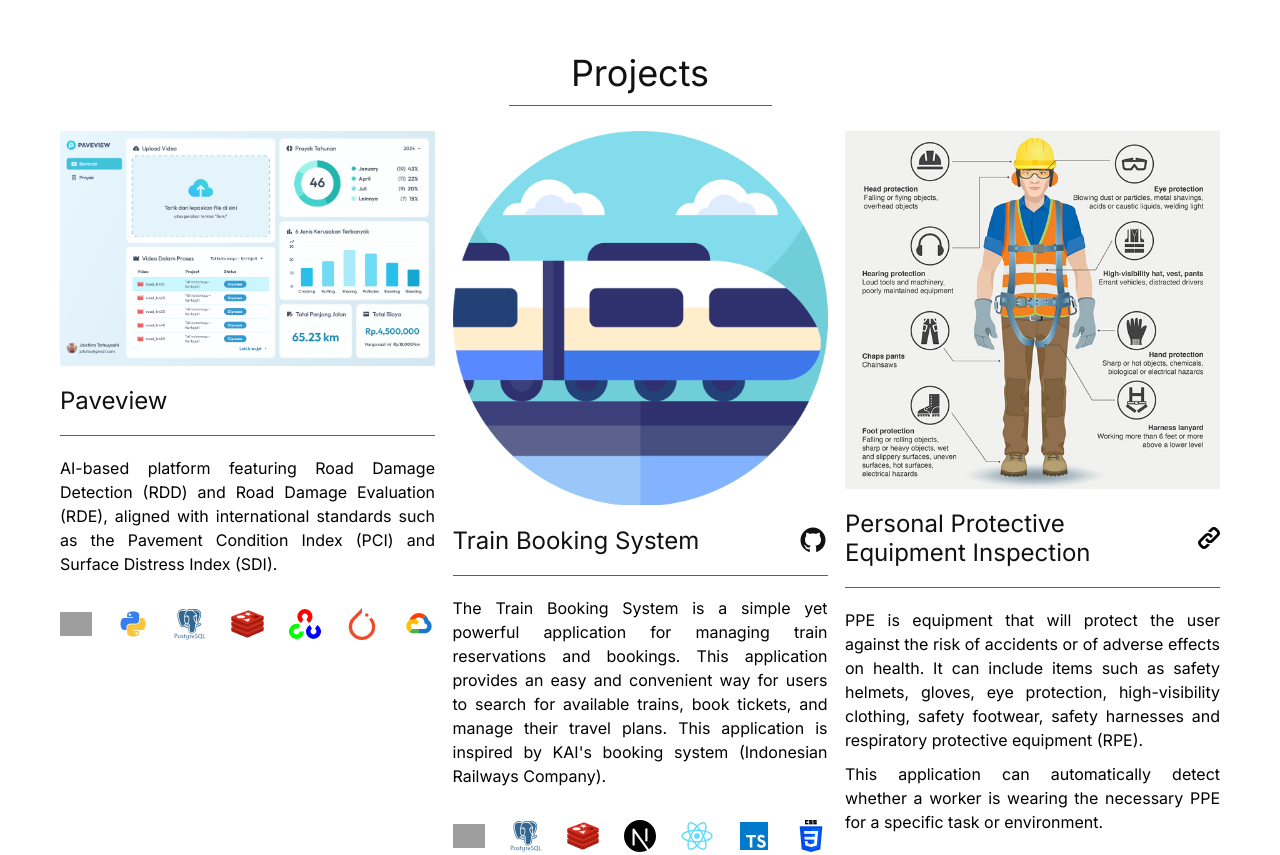
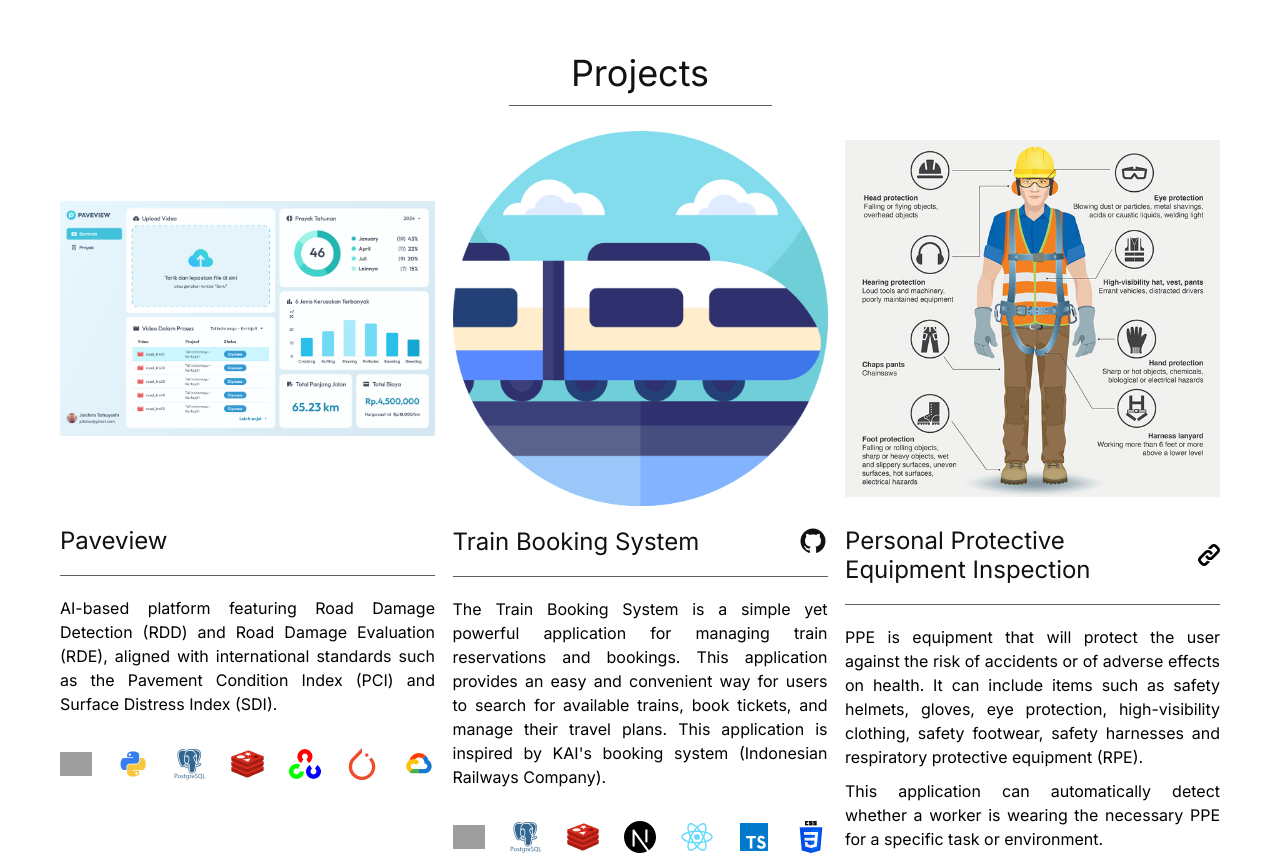
Before and after one commit to ardimr/web-portfolio, a Next.js app: page / in a window 1280 px wide. Shown: the part 1560-2415 px from the top of the page. Built offline with nearby package versions, Linux system fonts and the light colour scheme; grey boxes are pictures that could not be loaded.

Commit message:
Set project image to the center of wireframe

```diff
--- a/src/components/Projects/styles.css
+++ b/src/components/Projects/styles.css
@@ -54,11 +54,14 @@
 }
 
 .project-card .wireframe-placeholder{
+  display: flex;
+  justify-content: center;
+  align-items: center;
   box-sizing: content-box;
   /* max-width: 100%; */
   width: 100%;
-  /* min-height: 350px; */
-  max-height: 374px;
+  min-height: 375px;
+  max-height: 375px;
   overflow: hidden;
   /* background-position: center center; */
   /* background: var(--Spanish-Grey, #9E9E9E); */
@@ -68,7 +71,8 @@
   min-width: 100%;
   min-height: 100%;
   /* max-width: 100%; */
-  background-position: center center;
+  /* background-position: center center; */
+  object-fit: cover;
   /* background: var(--Spanish-Grey, #9E9E9E); */
 }
 
```
